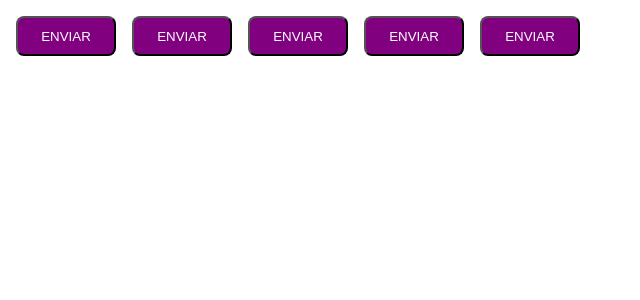
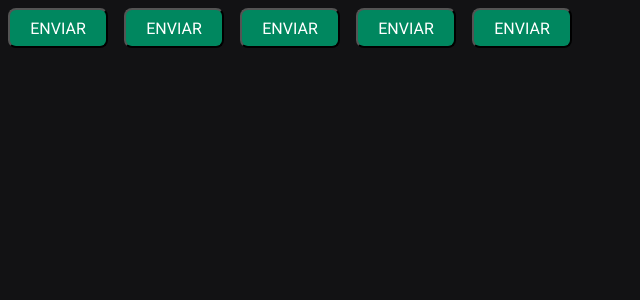
Before and after one commit to Leticiamorei/aula-2-timer, a React (Vite) app: page / in a window 1280 px wide. Shown: the top 300 px of the page, without its empty margins (0-640 px from the left). Built offline with nearby package versions, Linux system fonts and the light colour scheme.

Commit message:
feat: estilos globais e eslint

```diff
--- a/index.html
+++ b/index.html
@@ -2,8 +2,14 @@
 <html lang="en">
   <head>
     <meta charset="UTF-8" />
+    <link rel="preconnect" href="https://fonts.googleapis.com"/>
+    <link rel="preconnect" href="https://fonts.gstatic.com" crossorigin/>
 
     <meta name="viewport" content="width=device-width, initial-scale=1.0" />
+
+    <link href="https://fonts.googleapis.com/css2?family=Roboto+Mono:wght@700&family=Roboto:wght@400;700&display=swap" rel="stylesheet"/>
+
+
     <title>IGNITE TIMER</title>
   </head>
   <body>
--- a/package.json
+++ b/package.json
@@ -15,13 +15,14 @@
     "styled-components": "^5.3.10"
   },
   "devDependencies": {
+    "@rocketseat/eslint-config": "^1.2.0",
     "@types/react": "^18.0.28",
     "@types/react-dom": "^18.0.11",
     "@types/styled-components": "^5.1.26",
     "@typescript-eslint/eslint-plugin": "^5.57.1",
     "@typescript-eslint/parser": "^5.57.1",
     "@vitejs/plugin-react": "^4.0.0",
-    "eslint": "^8.38.0",
+    "eslint": "^8.40.0",
     "eslint-plugin-react-hooks": "^4.6.0",
     "eslint-plugin-react-refresh": "^0.3.4",
     "typescript": "^5.0.2",
--- a/src/@types/styled.d.ts
+++ b/src/@types/styled.d.ts
@@ -5,5 +5,5 @@
 type ThemeType = typeof defaultTheme;
 
 declare module 'styled-components' {
-  export interface DefaultTheme extends ThemeType{}
+  export interface DefaultTheme extends ThemeType {}
 }
--- a/src/App.tsx
+++ b/src/App.tsx
@@ -1,6 +1,7 @@
 import { ThemeProvider } from "styled-components";
 import { Button } from "./components/Button";
 import { defaultTheme } from "./styles/themes/default";
+import { GlobalStyle } from "./styles/global";
 
 
 export function App() {
@@ -12,6 +13,7 @@
       <Button variant="success" />
       <Button variant="danger" />
       <Button />
+      <GlobalStyle />
     </ThemeProvider>
   )
 }
--- a/src/components/Button.styles.ts
+++ b/src/components/Button.styles.ts
@@ -20,7 +20,7 @@
   margin: 8px;
   border-radius: 8px;
 
-  background-color: ${props => props.theme.primary};
+  background-color: ${props => props.theme['green-500']};
   color: ${props =>props.theme.white}
 
   /* ${props=> {
--- /dev/null
+++ b/src/styles/global.ts
@@ -0,0 +1,26 @@
+import { createGlobalStyle } from "styled-components";
+
+export const GlobalStyle = createGlobalStyle`
+   * {
+    margin: 0;
+    padding: 0;
+    box-sizing: border-box;
+  }
+
+  :focus {
+    outline: 0;
+    box-shadow: 0 0 0 2px ${props => props.theme["green-500"]};
+  }
+
+  body {
+    background: ${props => props.theme["gray-900"]};
+    color: ${props => props.theme["gray-300"]};
+  }
+
+  body, input-security, textarea, button {
+    font-family: 'Roboto', sans-serif;
+    font-weight: 400;
+    font-size: 1rem;
+  }
+
+`
--- a/src/styles/themes/default.ts
+++ b/src/styles/themes/default.ts
@@ -1,5 +1,21 @@
 export const defaultTheme = {
-  primary: 'purple',
-  secondary: 'orange',
   white: '#FFF',
+
+  'gray-100': '#E1E1E6',
+  'gray-300': '#C4C4CC',
+  'gray-400': '#8D8D99',
+  'gray-500': '#7C7C8A',
+  'gray-600': '#323238',
+  'gray-700': '#29292E',
+  'gray-800': '#202024',
+  'gray-900': '#121214',
+
+  'green-300': '#00B37E',
+  'green-500': '#00875F',
+  'green-700': '#015F43',
+
+  'red-500': '#AB222E',
+  'red-700': '#7A1921',
+
+  'yellow-500': '#FBA94C',
 }
```
Also changed, not shown: 1 other file (tests, documents, lock files or other folders).
